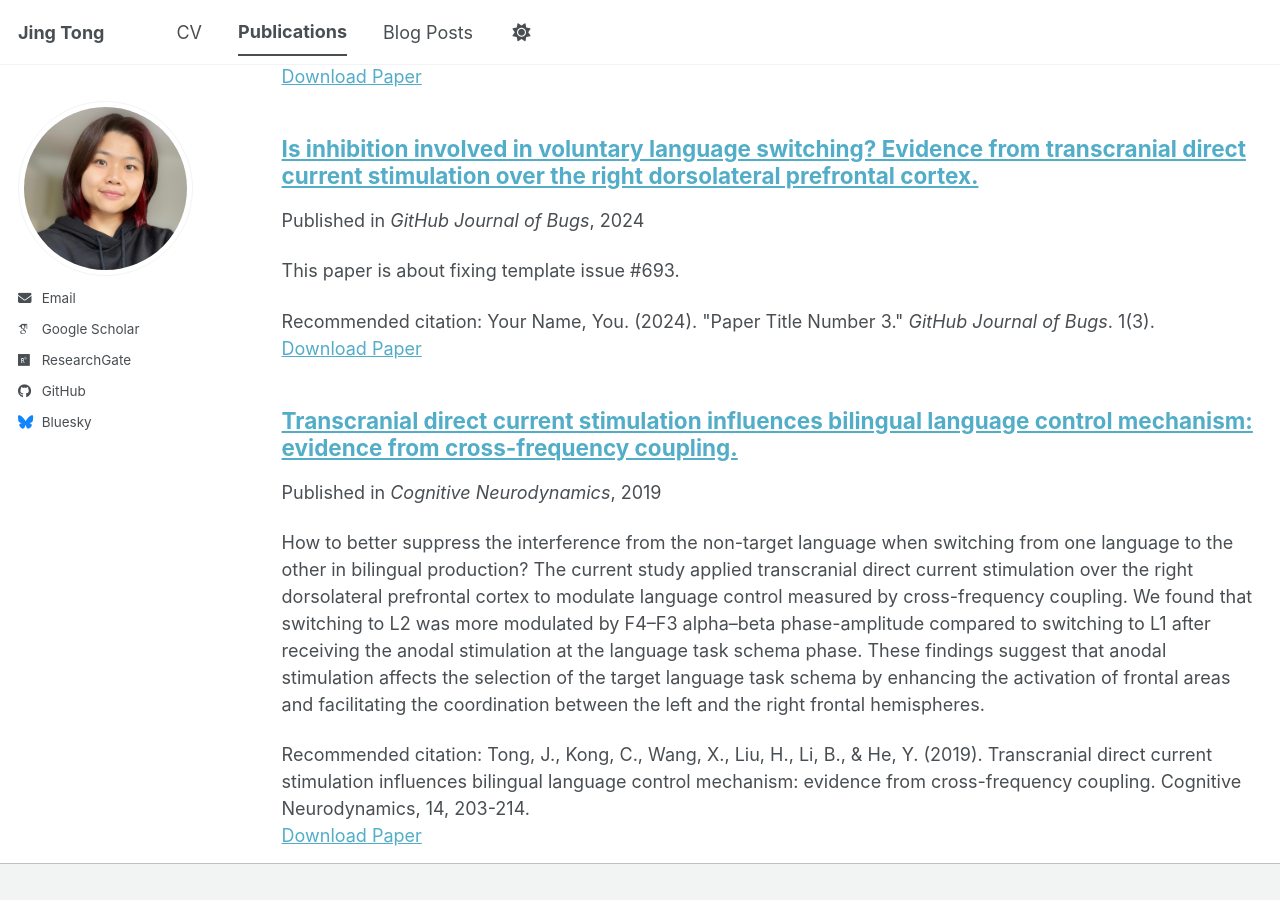
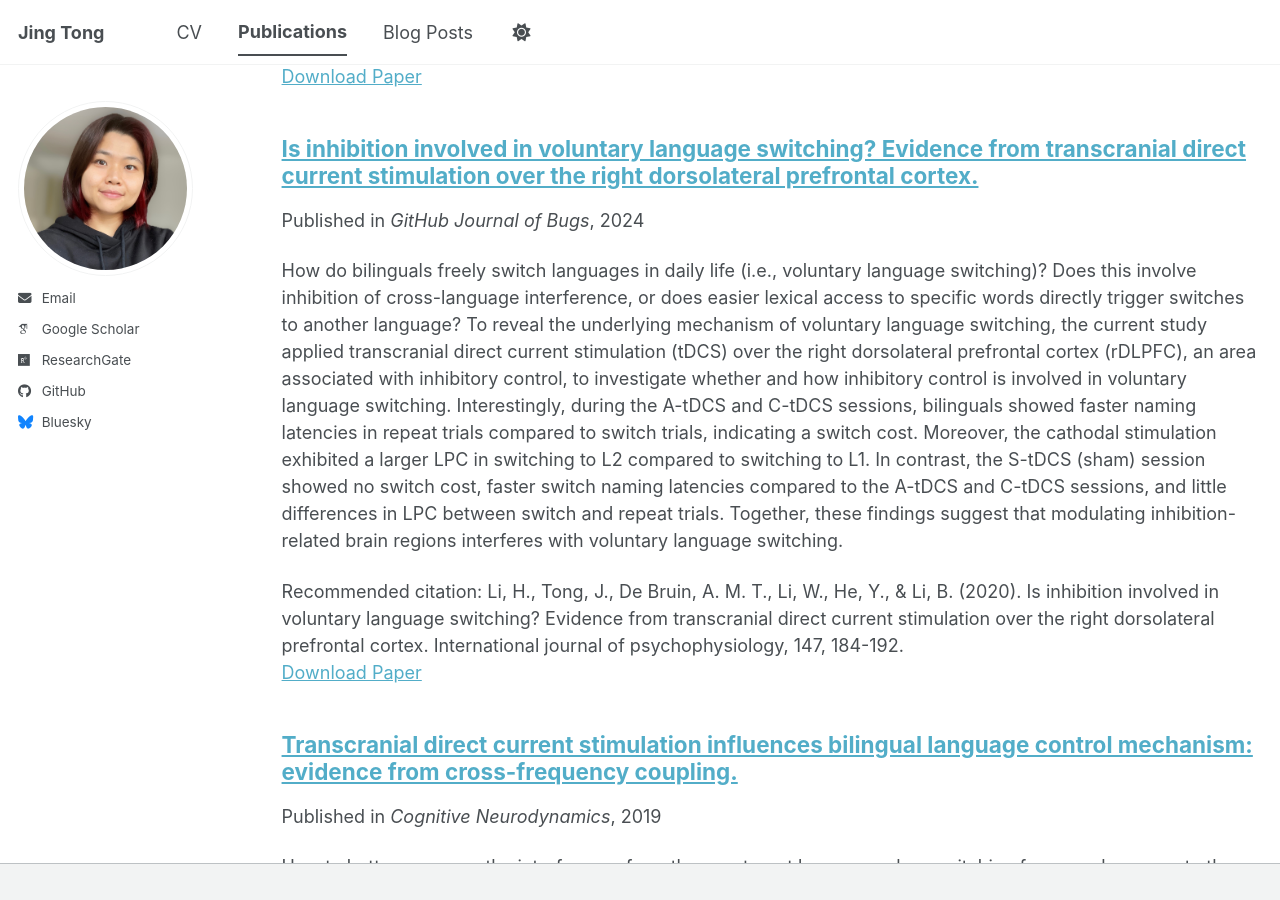
Before and after one commit to JingTong01/jingtong01.github.io, a Jekyll site: the page built from _pages/publications.html, in a window 1280 px wide and 900 px high, scrolled down 1444 px. Built offline with Jekyll 4.4.1, drawn with Linux system fonts in a browser that asks for light colours; some web fonts are replaced; a script bundle is joined from its source files by our own code; library files that are not in the unit come from our copies.

Commit message:
Update 2024-02-17-paper-title-number-4.md

```diff
--- a/_publications/2024-02-17-paper-title-number-4.md
+++ b/_publications/2024-02-17-paper-title-number-4.md
@@ -2,12 +2,10 @@
 title: "Is inhibition involved in voluntary language switching? Evidence from transcranial direct current stimulation over the right dorsolateral prefrontal cortex."
 collection: publications
 category: manuscripts
-permalink: /publication/2024-02-17-paper-title-number-4
-excerpt: 'This paper is about fixing template issue #693.'
+permalink: https://doi.org/10.1016/j.ijpsycho.2019.12.002
+excerpt: 'How do bilinguals freely switch languages in daily life (i.e., voluntary language switching)? Does this involve inhibition of cross-language interference, or does easier lexical access to specific words directly trigger switches to another language? To reveal the underlying mechanism of voluntary language switching, the current study applied transcranial direct current stimulation (tDCS) over the right dorsolateral prefrontal cortex (rDLPFC), an area associated with inhibitory control, to investigate whether and how inhibitory control is involved in voluntary language switching. Interestingly, during the A-tDCS and C-tDCS sessions, bilinguals showed faster naming latencies in repeat trials compared to switch trials, indicating a switch cost. Moreover, the cathodal stimulation exhibited a larger LPC in switching to L2 compared to switching to L1. In contrast, the S-tDCS (sham) session showed no switch cost, faster switch naming latencies compared to the A-tDCS and C-tDCS sessions, and little differences in LPC between switch and repeat trials. Together, these findings suggest that modulating inhibition-related brain regions interferes with voluntary language switching.'
 date: 2024-02-17
 venue: 'GitHub Journal of Bugs'
 paperurl: 'https://academicpages.github.io/files/paper3.pdf'
-citation: 'Your Name, You. (2024). &quot;Paper Title Number 3.&quot; <i>GitHub Journal of Bugs</i>. 1(3).'
+citation: 'Li, H., Tong, J., De Bruin, A. M. T., Li, W., He, Y., & Li, B. (2020). Is inhibition involved in voluntary language switching? Evidence from transcranial direct current stimulation over the right dorsolateral prefrontal cortex. International journal of psychophysiology, 147, 184-192.'
 ---
-
-The contents above will be part of a list of publications, if the user clicks the link for the publication than the contents of section will be rendered as a full page, allowing you to provide more information about the paper for the reader. When publications are displayed as a single page, the contents of the above "citation" field will automatically be included below this section in a smaller font.
```
